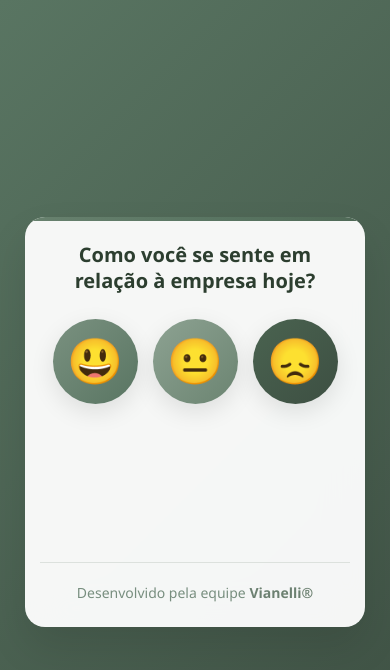
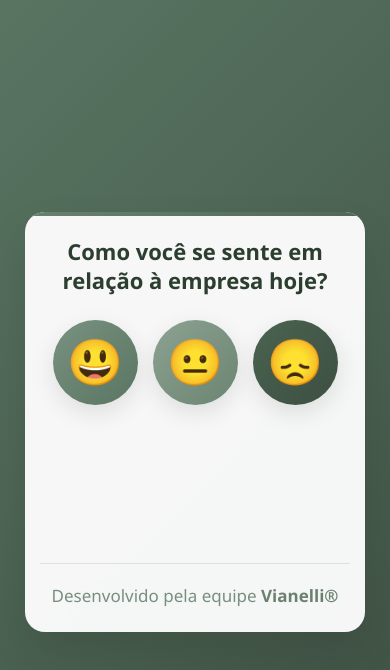
Before and after one commit to Filipespan/Pesquisa-Satisfa-o-Vianelli, a plain HTML site: page index.html in a window 390 px wide. Drawn offline with Linux system fonts and the light colour scheme.

Commit message:
index.html
melhoria nos intervalos e interface

```diff
--- a/index.html
+++ b/index.html
@@ -176,7 +176,7 @@
 
       .footer {
         margin-top: 25px;
-        font-size: 13px;
+        font-size: 17px;
       }
     }
 
@@ -211,7 +211,7 @@
 
       .footer {
         margin-top: 20px;
-        font-size: 12px;
+        font-size: 17px;
       }
     }
 
@@ -242,7 +242,7 @@
       padding-top: 20px;
       border-top: 1px solid rgba(89, 117, 98, 0.2);
       color: #597562;
-      font-size: 14px;
+      font-size: 17px;
       opacity: 0.8;
       transition: opacity 0.3s ease;
     }
@@ -260,7 +260,7 @@
 </head>
 <body>
   <div class="container">
-    <h1>Como você se sente em relação à empresa hoje?</h1>
+    <h1 style="font-size: 22px;">Como você se sente em relação à empresa hoje?</h1>
 
     <div class="emoji-container">
       <button class="emoji-button happy" onclick="enviarVoto('😃', this)">😃</button>
@@ -314,7 +314,7 @@
 
       console.log('Função enviarVoto chamada com:', emoji);
 
-      // Bloqueia votação por 10 segundos
+      // Bloqueia votação por 15 segundos
       votingBlocked = true;
       desabilitarBotoes();
 
@@ -343,11 +343,11 @@
           document.getElementById("mensagem").classList.add('show');
           console.log('Mensagem exibida');
 
-          // Remove a mensagem após 4 segundos
+          // Remove a mensagem após 5 segundos
           setTimeout(() => {
             document.getElementById("mensagem").classList.remove('show');
             console.log('Mensagem removida');
-          }, 4000);
+          }, 5000);
         }, 500);
       })
       .catch(err => {
@@ -355,12 +355,12 @@
         alert("Erro ao registrar o voto. Tente novamente.");
       });
 
-      // Reabilita votação após 10 segundos
+      // Reabilita votação após 15 segundos
       setTimeout(() => {
         votingBlocked = false;
         habilitarBotoes();
         console.log('Votação reabilitada');
-      }, 10000);
+      }, 15000);
     }
 
     function desabilitarBotoes() {
@@ -379,8 +379,6 @@
       });
     }
 
-
-
     // Efeito de entrada suave
     window.addEventListener('load', () => {
       document.querySelector('.container').style.animation = 'slideIn 0.8s ease-out';
```
